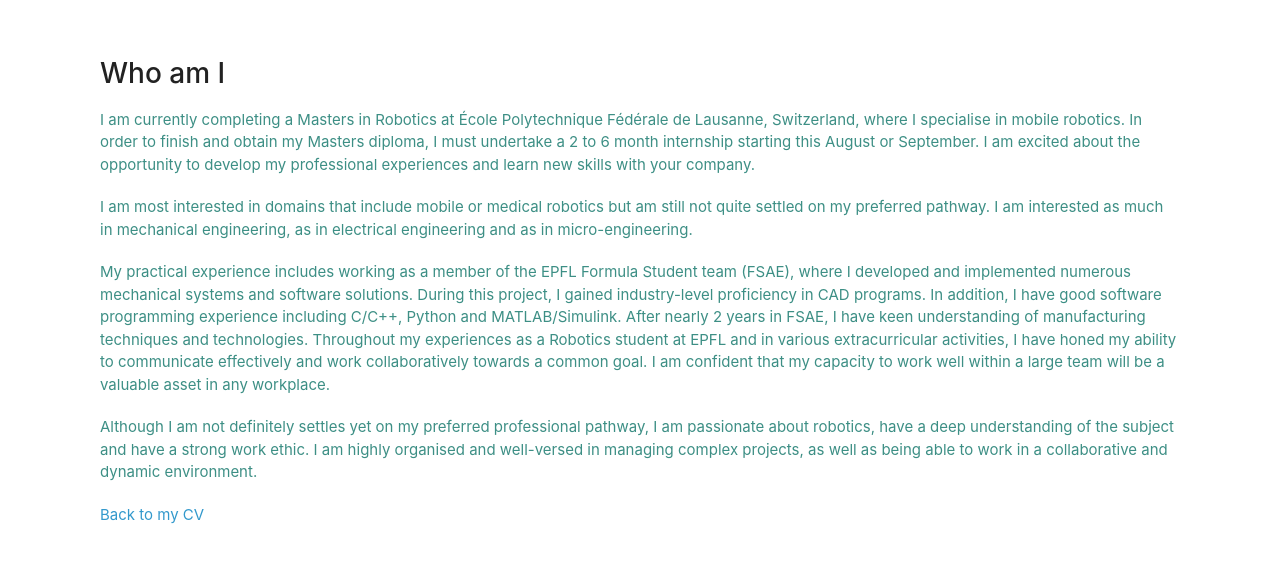
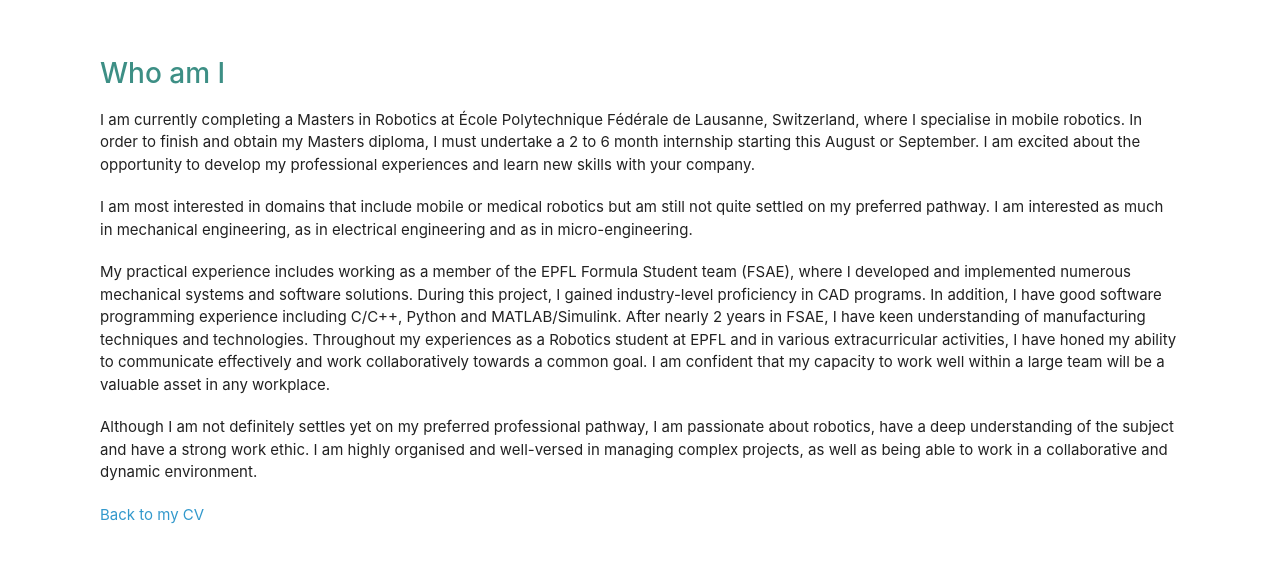
Before and after one commit to mrichter-git/MichaelRichter, a Jekyll site: the page built from cover_letter.md, in a window 1280 px wide. Shown: the top 563 px of the page. Built offline with Jekyll 4.4.1, drawn with Linux system fonts in a browser that asks for light colours; our own code applies the rules of GitHub Pages for plain Markdown files.

Commit message:
changed font colors

```diff
--- a/assets/css/styles.css
+++ b/assets/css/styles.css
@@ -2,12 +2,12 @@ body {
   background-color: #fff;
   padding:50px;
   font: 15px/1.5 -apple-system, BlinkMacSystemFont, "Segoe UI", Roboto, Oxygen, Ubuntu, Cantarell, "Fira Sans", "Droid Sans", "Helvetica Neue", Arial, sans-serif, "Apple Color Emoji", "Segoe UI Emoji", "Segoe UI Symbol";
-  color:#3d8f85;
+  color:#222;
   font-weight:400;
 }
 
 h1, h2, h3, h4, h5, h6 {
-  color:#222;
+  color:#3d8f85;
   margin:0 0 20px;
 }
 
```
